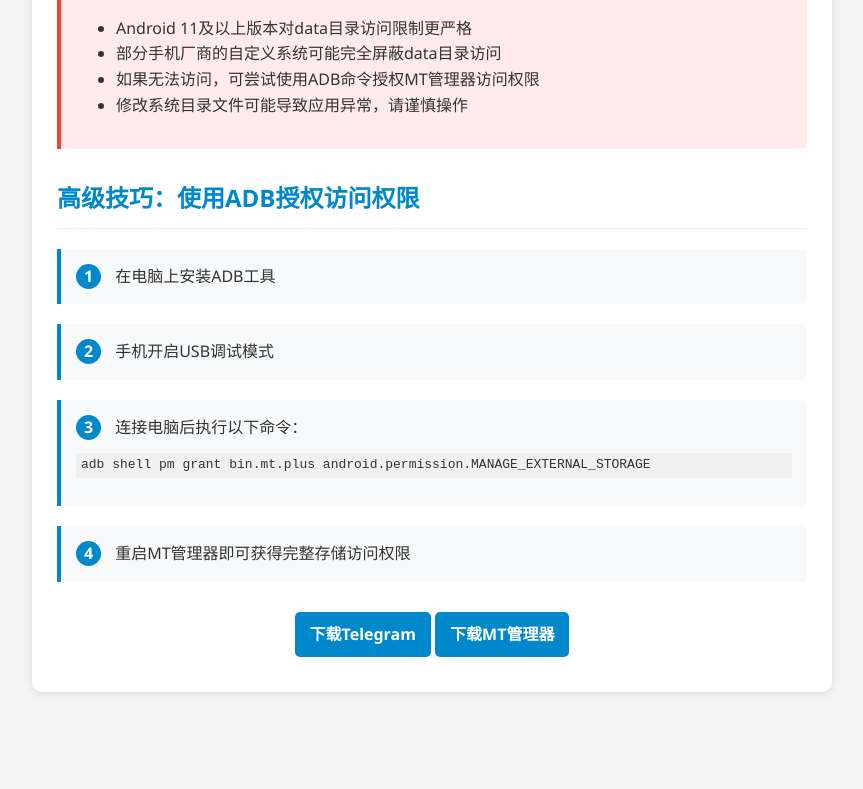
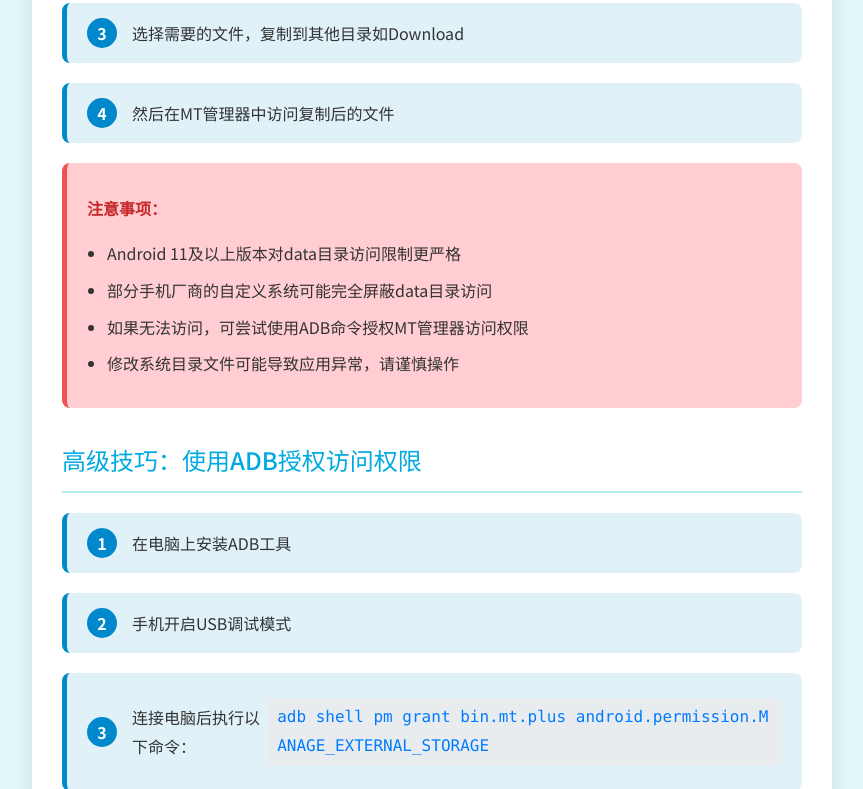
Before and after one commit to xiaozhon114514/xz.github.io, a plain HTML site: page mttelegram.html in a window 1280 px wide. Shown: the part 2011-2800 px from the top of the page, without its empty margins (208-1071 px from the left). Before the commit the page ends 2723 px from the top, so only its background shows below. Drawn offline with Linux system fonts and the light colour scheme.

Commit message:
Update mttelegram.html

```diff
--- a/mttelegram.html
+++ b/mttelegram.html
@@ -4,103 +4,131 @@
     <meta charset="UTF-8">
     <meta name="viewport" content="width=device-width, initial-scale=1.0">
     <title>MT管理器访问Telegram文件目录指南</title>
+    <link href="https://fonts.googleapis.com/css2?family=Noto+Sans+SC:wght@400;500;700&display=swap" rel="stylesheet">
     <style>
+        /* 全局样式 */
         body {
-            font-family: 'Segoe UI', Arial, sans-serif;
-            line-height: 1.6;
+            font-family: 'Noto Sans SC', 'Segoe UI', Arial, sans-serif; /* 使用思源黑体作为首选字体 */
+            line-height: 1.8; /* 增加行高 */
             color: #333;
             max-width: 800px;
-            margin: 0 auto;
-            padding: 20px;
-            background-color: #f5f5f5;
+            margin: 20px auto; /* 顶部和底部增加外边距 */
+            padding: 0 20px; /* 左右内边距 */
+            background-color: #e0f7fa; /* 浅青色背景 */
         }
         .container {
             background-color: white;
-            border-radius: 10px;
-            padding: 25px;
-            box-shadow: 0 2px 10px rgba(0,0,0,0.1);
+            border-radius: 12px; /* 增加圆角 */
+            padding: 30px; /* 增加内边距 */
+            box-shadow: 0 4px 15px rgba(0,0,0,0.1); /* 更柔和的阴影 */
         }
         h1 {
-            color: #2c3e50;
+            color: #0088cc; /* Telegram 蓝色 */
             text-align: center;
             margin-bottom: 30px;
+            font-weight: 700; /* 加粗标题 */
+            font-size: 2em; /* 增加标题字号 */
         }
         h2 {
-            color: #0088cc;
-            border-bottom: 1px solid #eee;
+            color: #00a9e0; /* Telegram 青色 */
+            border-bottom: 2px solid #b2ebf2; /* 浅青色底部边框 */
             padding-bottom: 10px;
             margin-top: 30px;
+            margin-bottom: 15px;
+            font-weight: 500; /* 中等粗细 */
+            font-size: 1.5em; /* 增加副标题字号 */
         }
         .step {
-            background-color: #f8f9fa;
-            border-left: 4px solid #0088cc;
-            padding: 15px;
+            background-color: #e0f2f7; /* 浅青色背景 */
+            border-left: 5px solid #0088cc; /* Telegram 蓝色左侧边框 */
+            padding: 15px 20px; /* 调整内边距 */
             margin: 20px 0;
-            border-radius: 0 5px 5px 0;
+            border-radius: 8px; /* 圆角 */
+            display: flex; /* 使用 Flexbox 布局 */
+            align-items: center; /* 垂直居中 */
         }
         .step-number {
-            display: inline-block;
-            background-color: #0088cc;
+            display: inline-flex; /* 使用 inline-flex */
+            justify-content: center; /* 水平居中 */
+            align-items: center; /* 学习垂直居中 */
+            background-color: #0088cc; /* Telegram 蓝色 */
             color: white;
-            width: 25px;
-            height: 25px;
+            width: 30px; /* 增加尺寸 */
+            height: 30px; /* 增加尺寸 */
             text-align: center;
-            border-radius: 50%;
-            margin-right: 10px;
+            border-radius: 50%; /* 圆形 */
+            margin-right: 15px; /* 增加右侧外边距 */
             font-weight: bold;
+            flex-shrink: 0; /* 防止数字被压缩 */
         }
         .note {
-            background-color: #e3f2fd;
-            border-left: 4px solid #0088cc;
-            padding: 15px;
+            background-color: #e1f5fe; /* 浅蓝色背景 */
+            border-left: 5px solid #29b6f6; /* 蓝色左侧边框 */
+            padding: 15px 20px;
             margin: 20px 0;
-            border-radius: 0 5px 5px 0;
+            border-radius: 8px;
+        }
+        .note strong {
+            color: #0277bd; /* 深蓝色 */
         }
         .warning {
-            background-color: #ffebee;
-            border-left: 4px solid #f44336;
-            padding: 15px;
+            background-color: #ffcdd2; /* 浅红色背景 */
+            border-left: 5px solid #ef5350; /* 红色左侧边框 */
+            padding: 15px 20px;
             margin: 20px 0;
-            border-radius: 0 5px 5px 0;
+            border-radius: 8px;
+        }
+        .warning strong {
+            color: #c62828; /* 深红色 */
         }
         .path {
-            font-family: monospace;
-            background-color: #f0f0f0;
-            padding: 2px 5px;
-            border-radius: 3px;
-            word-break: break-all;
+            font-family: Consolas, Monaco, 'Andale Mono', 'Ubuntu Mono', monospace; /* 等宽字体 */
+            background-color: #e9ecef; /* 浅灰色背景 */
+            padding: 5px 10px; /* 调整内边距 */
+            border-radius: 5px;
+            word-break: break-all; /* 路径过长时换行 */
+            display: block; /* 路径独占一行 */
+            margin: 10px 0;
+            color: #007bff; /* 蓝色 */
         }
         .btn {
             display: inline-block;
-            background-color: #0088cc;
+            background-color: #0088cc; /* Telegram 蓝色 */
             color: white;
-            padding: 10px 15px;
+            padding: 12px 25px; /* 增加内边距 */
             text-decoration: none;
-            border-radius: 5px;
-            margin: 10px 0;
+            border-radius: 25px; /* 大圆角按钮 */
+            margin: 20px 10px; /* 增加外边距 */
             font-weight: bold;
+            transition: background-color 0.3s ease, box-shadow 0.3s ease; /* 添加过渡效果 */
+            box-shadow: 0 2px 5px rgba(0,0,0,0.1); /* 阴影 */
         }
         .btn:hover {
-            background-color: #006699;
+            background-color: #006699; /* 鼠标悬停时颜色变深 */
+            box-shadow: 0 4px 8px rgba(0,0,0,0.15); /* 阴影变大 */
         }
         .app-icon {
-            width: 24px;
-            height: 24px;
+            width: 28px; /* 增加图标尺寸 */
+            height: 28px; /* 增加图标尺寸 */
             vertical-align: middle;
-            margin-right: 5px;
+            margin-right: 8px; /* 增加右侧外边距 */
         }
-        .screenshot {
-            max-width: 100%;
-            border: 1px solid #ddd;
-            border-radius: 5px;
-            margin: 10px 0;
-            box-shadow: 0 1px 3px rgba(0,0,0,0.1);
+        center {
+            text-align: center; /* 确保按钮居中 */
+            margin-top: 30px; /* 增加顶部外边距 */
+        }
+        ul {
+            margin-bottom: 15px;
+            padding-left: 20px;
+        }
+        li {
+            margin-bottom: 8px;
         }
     </style>
 </head>
 <body>
     <div class="container">
-        <h1><img src="https://img.icons8.com/color/48/000000/telegram-app.png" class="app-icon">MT管理器访问Telegram文件目录指南</h1>
+        <h1><img src="https://img.icons8.com/color/48/000000/telegram-app.png" class="app-icon" alt="Telegram icon">MT管理器访问Telegram文件目录指南</h1>
 
         <div class="note">
             <p>Telegram接收的文件默认存储在Android/data目录下，由于系统限制，MT管理器无法直接访问。以下是详细解决方案：</p>
@@ -193,8 +221,8 @@
         </div>
 
         <center>
-            <a href="https://telegram.org/" class="btn">下载Telegram</a>
-            <a href="https://www.coolapk.com/apk/bin.mt.plus" class="btn">下载MT管理器</a>
+            <a href="https://telegram.org/" class="btn" target="_blank">下载Telegram</a>
+            <a href="https://www.coolapk.com/apk/bin.mt.plus" class="btn" target="_blank">下载MT管理器</a>
         </center>
     </div>
 </body>
```
